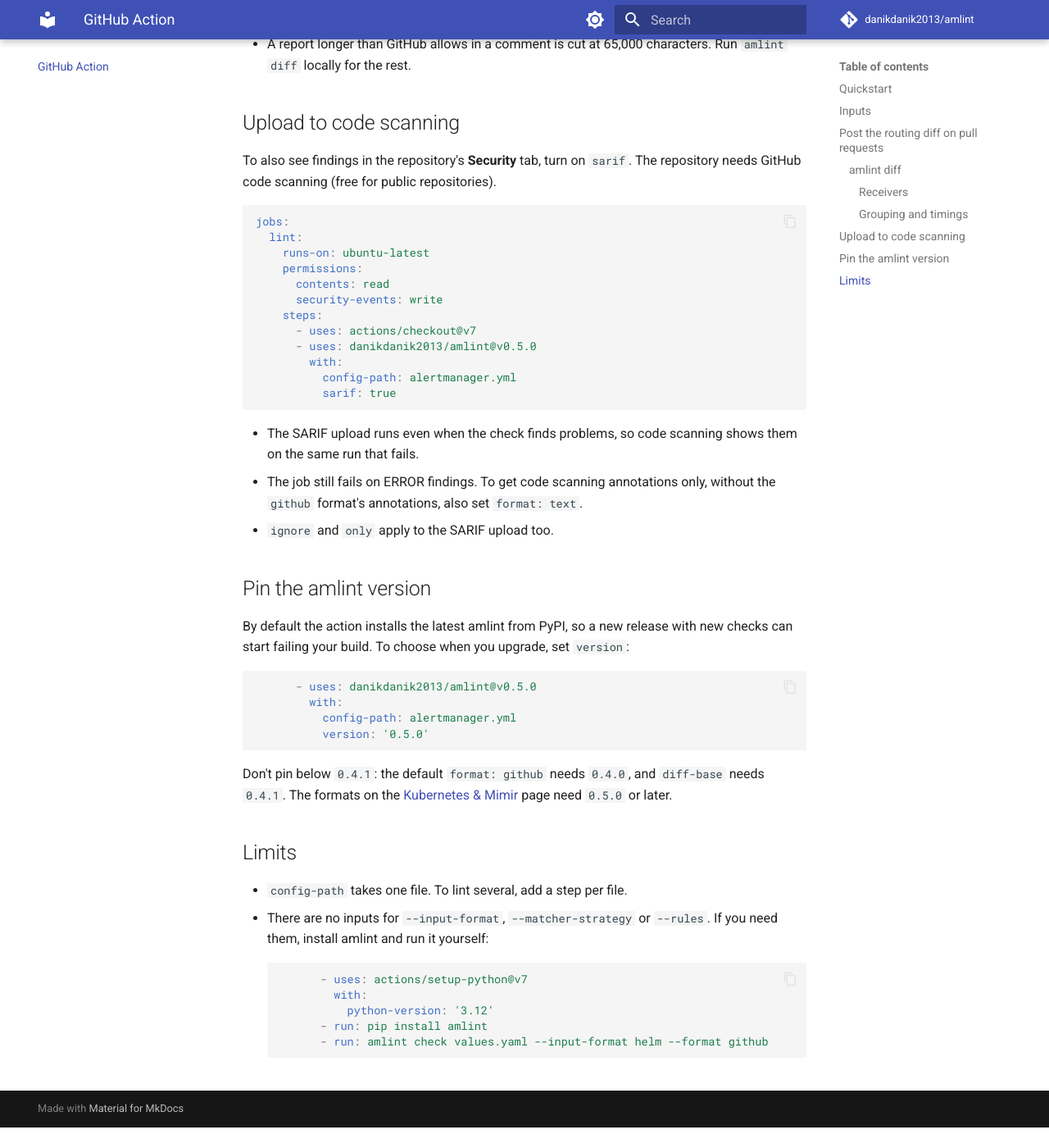
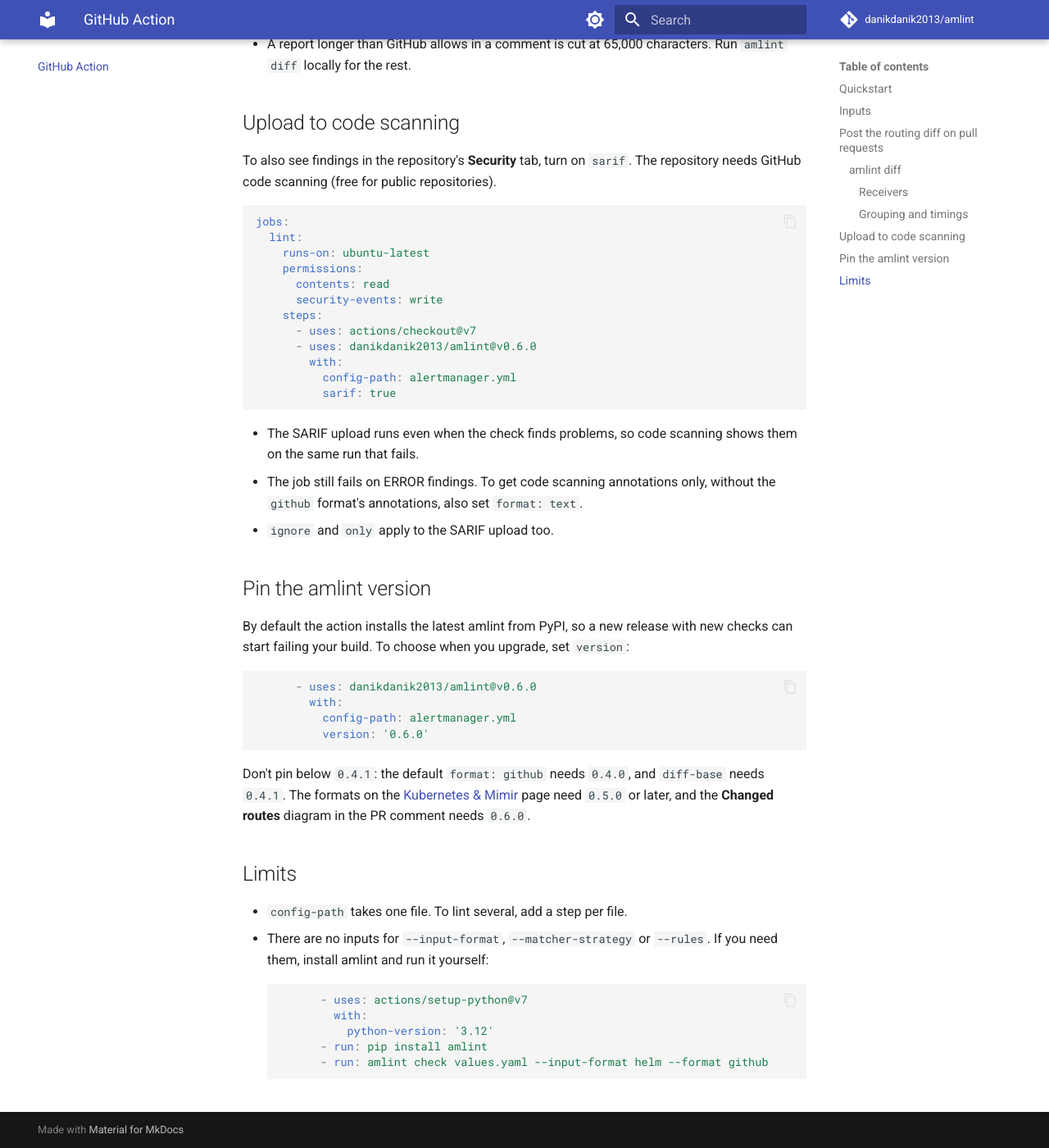
Before and after one commit to danikdanik2013/amlint, an MkDocs documentation site: the page built from docs/github-action.md, in a window 1280 px wide and 1400 px high, scrolled down 3267 px. Shown: the whole window at 82% size. Built offline with MkDocs 1.6.1 and Material for MkDocs 9.7.7, drawn with Linux system fonts in a browser that asks for light colours; comment, search, counter and statistics services are not loaded; before the commit the page ends 4642 px from its top, so only the background shows below that; some of the changed text lies outside the part shown.

Commit message:
Release v0.6.0
Ships everything merged since 0.5.0: amlint lsp, a language server with
findings as you type, hover on routes and quick fixes, plus a VS Code
extension in editors/vscode (not on the Marketplace yet); the route tree
as a Mermaid diagram and a changed-routes diagram in the PR comment;
Typing :: Typed and Python 3 :: Only classifiers.

- pyproject.toml: version 0.6.0
- CHANGELOG: [Unreleased] becomes [0.6.0] - 2026-10-17, with highlights
- action.yml, README, docs, llms.txt and the plugin skill: examples name
  v0.6.0
- 709 tests (Python 3.9), ruff clean, mkdocs --strict passes; the wheel
  builds, reports 0.6.0 and serves amlint lsp

Co-Authored-By: Claude Opus 5.5 <noreply@anthropic.com>

````diff
--- a/action.yml
+++ b/action.yml
@@ -22,7 +22,7 @@ inputs:
     required: false
     default: ''
   version:
-    description: 'amlint version to install, e.g. 0.5.0 (defaults to latest from PyPI)'
+    description: 'amlint version to install, e.g. 0.6.0 (defaults to latest from PyPI)'
     required: false
     default: ''
   format:
--- a/docs/github-action.md
+++ b/docs/github-action.md
@@ -17,7 +17,7 @@ jobs:
     runs-on: ubuntu-latest
     steps:
       - uses: actions/checkout@v7
-      - uses: danikdanik2013/amlint@v0.5.0
+      - uses: danikdanik2013/amlint@v0.6.0
         with:
           config-path: alertmanager.yml
 ```
@@ -41,7 +41,7 @@ findings; add `strict: true` to fail on WARN findings too.
 | `sarif` | `false` | Also upload findings to GitHub code scanning as SARIF ([below](#with-code-scanning-annotations)) |
 | `diff-base` | `""` | Git ref to compare `config-path` against; posts the routing diff as a PR comment ([below](#routing-diff-as-a-pr-comment)) |
 | `github-token` | `github.token` | Token used to post the routing diff comment |
-| `version` | `""` (latest) | amlint version to install from PyPI, e.g. `0.5.0` ([below](#pinning-a-version)) |
+| `version` | `""` (latest) | amlint version to install from PyPI, e.g. `0.6.0` ([below](#pinning-a-version)) |
 
 ## Post the routing diff on pull requests { #routing-diff-as-a-pr-comment }
 
@@ -68,7 +68,7 @@ jobs:
       - uses: actions/checkout@v7
         with:
           fetch-depth: 0   # the base commit has to be in the checkout
-      - uses: danikdanik2013/amlint@v0.5.0
+      - uses: danikdanik2013/amlint@v0.6.0
         with:
           config-path: alertmanager.yml
           diff-base: ${{ github.event.pull_request.base.sha }}
@@ -143,7 +143,7 @@ jobs:
       security-events: write
     steps:
       - uses: actions/checkout@v7
-      - uses: danikdanik2013/amlint@v0.5.0
+      - uses: danikdanik2013/amlint@v0.6.0
         with:
           config-path: alertmanager.yml
           sarif: true
@@ -161,14 +161,15 @@ By default the action installs the latest amlint from PyPI, so a new release wit
 checks can start failing your build. To choose when you upgrade, set `version`:
 
 ```yaml
-      - uses: danikdanik2013/amlint@v0.5.0
+      - uses: danikdanik2013/amlint@v0.6.0
         with:
           config-path: alertmanager.yml
-          version: '0.5.0'
+          version: '0.6.0'
 ```
 
 Don't pin below `0.4.1`: the default `format: github` needs `0.4.0`, and `diff-base` needs
-`0.4.1`. The formats on the [Kubernetes & Mimir](kubernetes.md) page need `0.5.0` or later.
+`0.4.1`. The formats on the [Kubernetes & Mimir](kubernetes.md) page need `0.5.0` or later, and the
+**Changed routes** diagram in the PR comment needs `0.6.0`.
 
 ## Limits
 
--- a/docs/llms.txt
+++ b/docs/llms.txt
@@ -29,7 +29,7 @@ amlint list                                           # all check codes
 amlint lsp                                            # language server; editors start it
 ```
 
-Output formats: text (default), `--format json`, `--format sarif` (GitHub Code Scanning), `--format github` (workflow annotations); `amlint diff --format markdown` for PR comments (with a Mermaid diagram of changed routes); `amlint tree --format mermaid` for a diagram of the whole tree. GitHub Action: `uses: danikdanik2013/amlint@v0.5.0`. Docker: `ghcr.io/danikdanik2013/amlint`. pre-commit hook id: `amlint`. A browser playground runs it client-side with no install: https://danikdanik2013.github.io/amlint/playground/. Claude Code plugin: `/plugin marketplace add danikdanik2013/amlint`, then `/plugin install amlint@amlint`.
+Output formats: text (default), `--format json`, `--format sarif` (GitHub Code Scanning), `--format github` (workflow annotations); `amlint diff --format markdown` for PR comments (with a Mermaid diagram of changed routes); `amlint tree --format mermaid` for a diagram of the whole tree. GitHub Action: `uses: danikdanik2013/amlint@v0.6.0`. Docker: `ghcr.io/danikdanik2013/amlint`. pre-commit hook id: `amlint`. A browser playground runs it client-side with no install: https://danikdanik2013.github.io/amlint/playground/. Claude Code plugin: `/plugin marketplace add danikdanik2013/amlint`, then `/plugin install amlint@amlint`.
 
 ## Docs
 
--- a/pyproject.toml
+++ b/pyproject.toml
@@ -1,6 +1,6 @@
 [project]
 name = "amlint"
-version = "0.5.0"
+version = "0.6.0"
 description = "Linter for Prometheus Alertmanager configs: finds misrouted, unreachable and over-inhibited alerts, simulates routing and tests it in CI"
 readme = "README.md"
 requires-python = ">=3.9"
````
Also changed, not shown: CHANGELOG.md (+10 -1 lines), README.md (+2 -2 lines), docs/install.md (+2 -2 lines), plugins/amlint/skills/lint-alertmanager/SKILL.md (+1 -1 lines).
